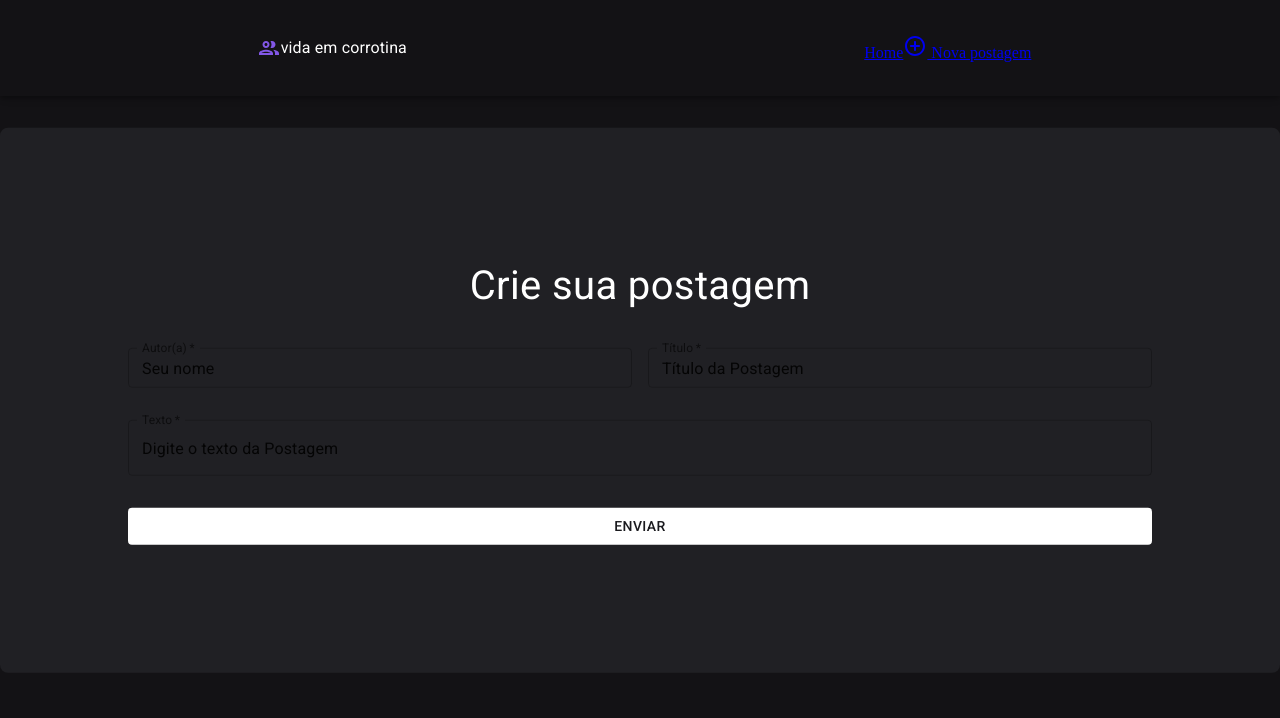
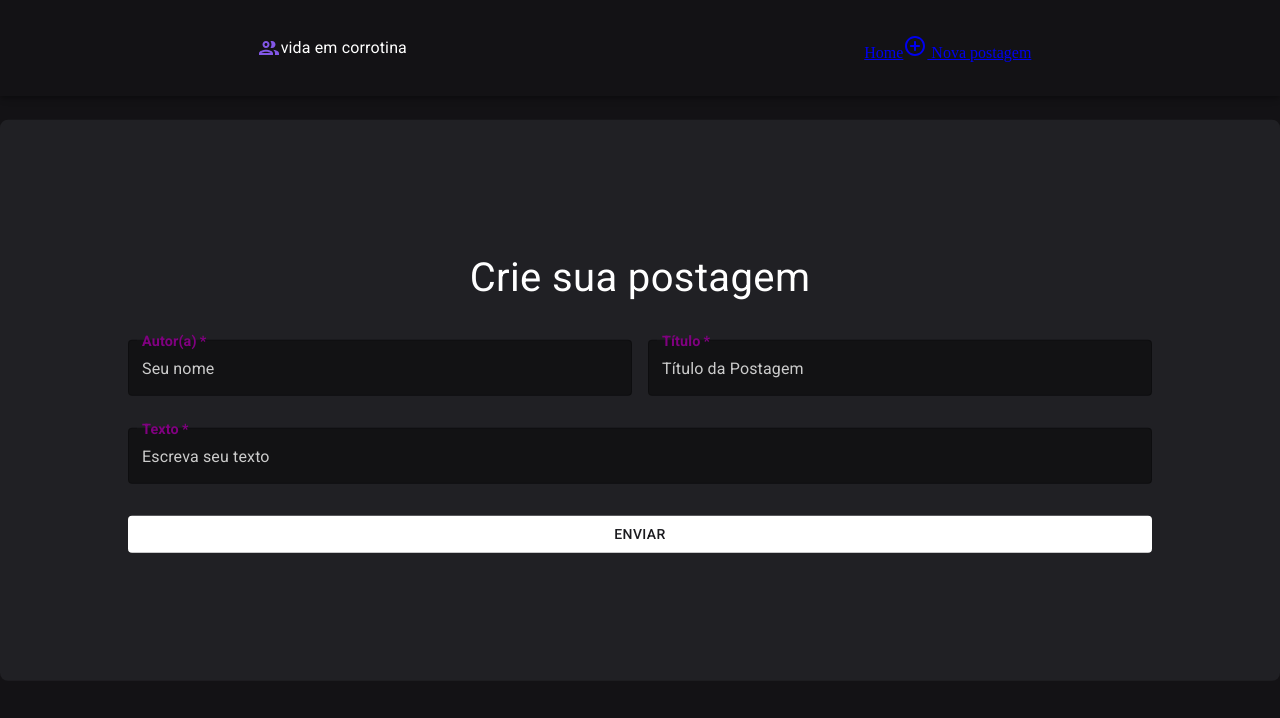
Before and after one commit to ruthdevgpwr/vida-em-corrotina, a React (Vite) app: page /novapostagem in a window 1280 px wide. Shown: the top 718 px of the page. Built offline with nearby package versions, Linux system fonts and the light colour scheme.

Commit message:
estilizando formulário

```diff
--- a/package.json
+++ b/package.json
@@ -11,6 +11,7 @@
   "dependencies": {
     "@emotion/react": "^11.10.5",
     "@emotion/styled": "^11.10.5",
+    "@material-ui/styles": "^4.11.5",
     "@mui/icons-material": "^5.10.9",
     "@mui/material": "^5.10.12",
     "@unform/core": "^2.1.6",
--- a/src/components/Form/Form.jsx
+++ b/src/components/Form/Form.jsx
@@ -1,39 +1,51 @@
-import { Box, Button, Container, TextField, Typography } from '@mui/material';
+import { Box, Button, Container,  Typography } from '@mui/material';
+import { ThemeProvider, createTheme } from '@mui/material/styles';
+import { MyTextField } from './MyTextField';
+
+const theme = createTheme({
+  components: {
+    // Name of the component
+    MuiOutlinedInput: {
+      styleOverrides: {
+        // Name of the slot
+        root: {
+          // Some CSS
+          background: 'var(--gray-900)',
+          color: '#ccc'
+        },
+      },
+    },
+    MuiFormLabel: {
+      styleOverrides: {
+        // Name of the slot
+        root: {
+          // Some CSS
+          color: 'purple',
+          fontSize: '1.2rem',
+          fontWeight: 'bold',
+        },
+      },
+    },
+  },
+});
 
 export function Form({titleForm}) {
+
   return (
     <Container sx={{position: 'relative', minHeight: '100vh'}}>
       <Box component="form" noValidate autoComplete="off" sx={{position: 'absolute', top: '50%', left: '50%', transform: 'translateY(-50%) translateX(-50%)'}}>
         <Box sx={{background: '#202024', padding: '8rem', borderRadius: '0.5rem', display: 'grid', gap: '2rem', width: '80rem'}}>
           <Typography sx={{color: 'var(--white)', fontSize: '2.5rem', display:' flex', flexDirection: 'column', alignItems: 'center'}}>{titleForm}</Typography>
-          <Box sx={{display: 'grid', gridTemplateColumns: '1fr 1fr', gap: '1rem'}}>
-            <TextField
-              required
-              id="outlined-required"
-              label="Autor(a)"
-              defaultValue="Seu nome"
-              color="secondary"
-              size='small'
-            />
-            <TextField
-              required
-              id="outlined-required"
-              label="Título"
-              defaultValue="Título da Postagem"
-              color="secondary"
-              size='small'
-            />
+          <Box sx={{ display: 'grid', gridTemplateColumns: '1fr 1fr', gap: '1rem' }}>
+            <ThemeProvider theme={theme}>
+              <MyTextField required id="outlined-required" label="Autor(a)" defaultValue="Seu nome" color="secondary" size='small' />
+              <MyTextField required id="outlined-required" label="Título" defaultValue="Título da Postagem" color="secondary" size='small' sx={{p: {color: '#fff'}}} />
+            </ThemeProvider>
           </Box>
-          <TextField
-            required
-            id="filled-multiline-flexible"
-            label="Texto"
-            defaultValue="Digite o texto da Postagem"
-            color="secondary"
-            multiline
-            maxRows={60}
-          />
-          <Button sx={{color: '#1a1a1e', background: '#fff'}}>ENVIAR</Button>
+          <ThemeProvider theme={theme}>
+            <MyTextField required id="filled-multiline-flexible" label="Texto" defaultValue="Escreva seu texto" color="secondary" multiline  />
+          </ThemeProvider>
+          <Button sx={{ color: '#1a1a1e', background: '#fff' }}>ENVIAR</Button>
         </Box>
       </Box>
     </Container>
--- /dev/null
+++ b/src/components/Form/MyTextField.jsx
@@ -0,0 +1,7 @@
+import { TextField } from '@mui/material';
+
+export function MyTextField({required, id, label, defaultValue, color, maxRows, multiline, inputProps}) {
+  return (
+    <TextField required={required} id={id} label={label} defaultValue={defaultValue} color={color} maxRows={maxRows} multiline={multiline} InputProps={inputProps}/>
+  );
+}
```
Also changed, not shown: 1 other file (tests, documents, lock files or other folders).
